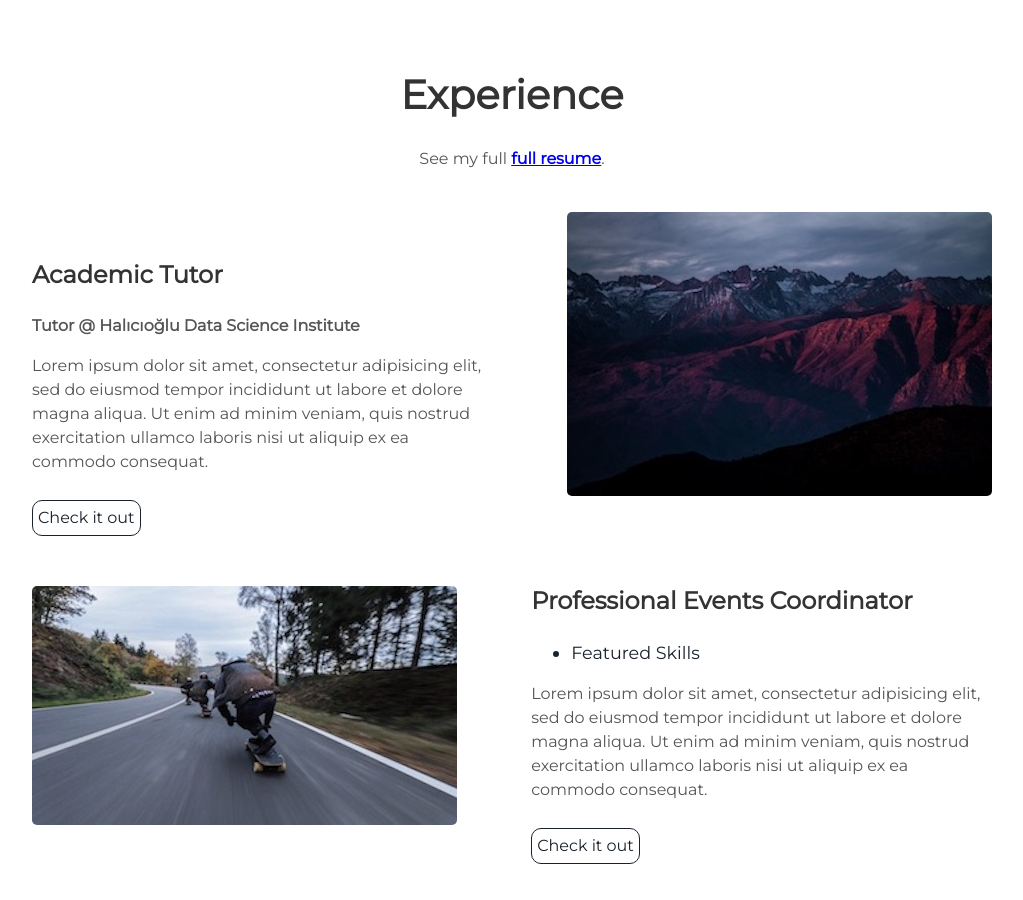
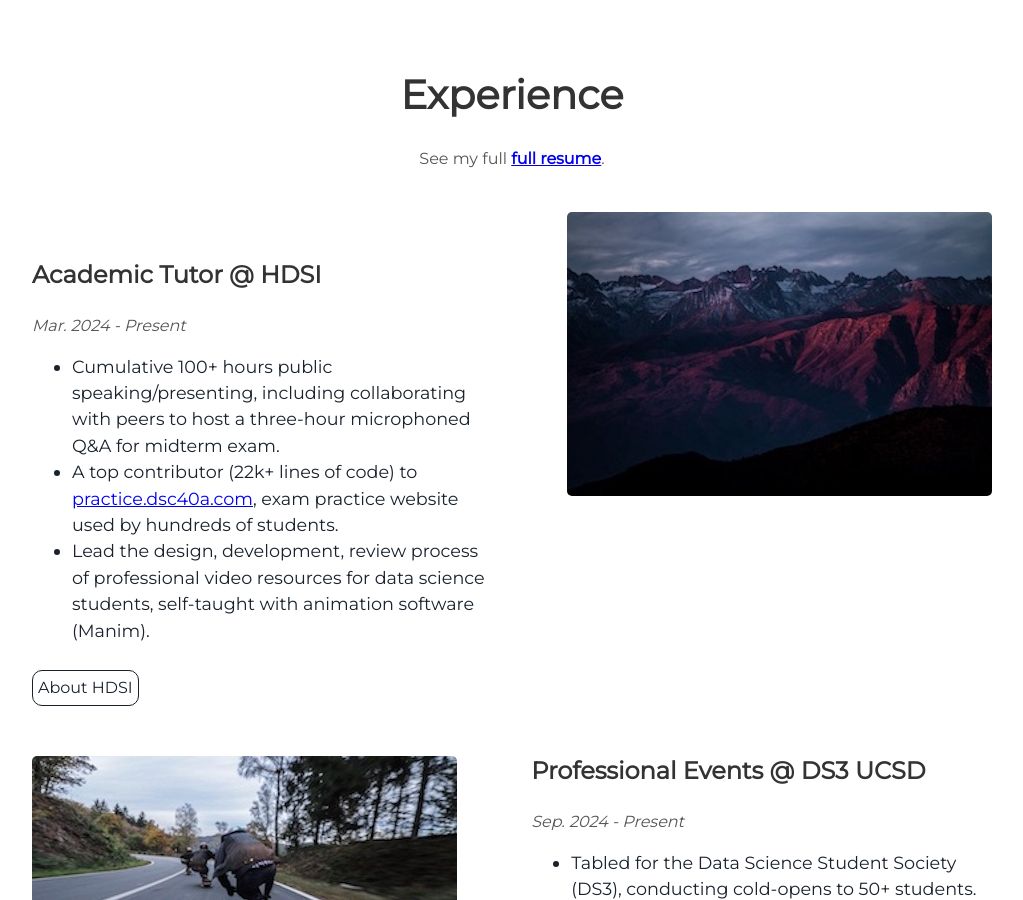
Before and after one commit to nickswetlin/nickswetlin, a Jekyll site: the page built from index.html, in a window 1280 px wide and 900 px high, scrolled down 1368 px. Shown: the whole window, without its empty margins (128-1151 px from the left). Built offline with Jekyll 4.4.1, drawn with Linux system fonts in a browser that asks for light colours; some of the changed text lies outside the part shown; grey boxes are pictures that could not be loaded.

Commit message:
add experience blurbs

```diff
--- a/_includes/experience.html
+++ b/_includes/experience.html
@@ -7,10 +7,14 @@
       <img alt="mountains" src="{{ '/assets/img/mountains.jpg' | prepend: site.baseurl }}" />
     </div>
     <div class="contents">
-      <h3> Academic Tutor</h3>
-      <b>Tutor @ Halıcıoğlu Data Science Institute </b>
-      <p>Lorem ipsum dolor sit amet, consectetur adipisicing elit, sed do eiusmod tempor incididunt ut labore et dolore magna aliqua. Ut enim ad minim veniam, quis nostrud exercitation ullamco laboris nisi ut aliquip ex ea commodo consequat.</p>
-      <a class="experience-link" href="#">Check it out</a>
+      <h3> Academic Tutor @ HDSI</h3>
+      <i> Mar. 2024 - Present</i>
+      <ul>
+        <li> Cumulative 100+ hours public speaking/presenting, including collaborating with peers to host a three-hour microphoned Q&A for midterm exam. </li>
+        <li> A top contributor (22k+ lines of code) to <a href="practice.dsc40a.com">practice.dsc40a.com</a>, exam practice website used by hundreds of students. </li>
+        <li> Lead the design, development, review process of professional video resources for data science students, self-taught with animation software (Manim). </li>
+      </ul>
+      <a class="experience-link" href="https://datascience.ucsd.edu/">About HDSI</a>
     </div>
   </div>
   <div class="user-experience">
@@ -18,11 +22,13 @@
       <img alt="mountains" src="{{ '/assets/img/skate.jpg' | prepend: site.baseurl }}" />
     </div>
     <div class="contents-right">
-      <h3> Professional Events Coordinator </h3>
+      <h3> Professional Events @ DS3 UCSD</h3>
+      <i> Sep. 2024 - Present</i>
       <ul>
-        <li> Featured Skills</li>
+        <li> Tabled for the Data Science Student Society (DS3), conducting cold-opens to 50+ students.</li>
+        <li> Coordinated logistics in Notion and Google Calendar for multiple industry-related workshops in team environment.</li>
+        <li> Selected as future Project Lead for DS3's Consulting Team, involving heart data preparation for Vektor Medical.</li>
       </ul>
-      <p>Lorem ipsum dolor sit amet, consectetur adipisicing elit, sed do eiusmod tempor incididunt ut labore et dolore magna aliqua. Ut enim ad minim veniam, quis nostrud exercitation ullamco laboris nisi ut aliquip ex ea commodo consequat.</p>
-      <a class="experience-link" href="#">Check it out</a>
+      <a class="experience-link" href="https://www.ds3ucsd.com/">About DS3</a>
     </div>
   </div>
--- a/_includes/projects.html
+++ b/_includes/projects.html
@@ -22,7 +22,7 @@
     <a class="project-link" href="{{ '/assets/docs/nnreport.pdf' | prepend: site.baseurl }}">See Report</a>
   </div>
 </div>
-
+<br>
 
 <div class="user-projects">
   <div class="images-left">
@@ -37,7 +37,7 @@
     </ul>
     <a class="project-link" href="https://nickswetlin.github.io/ipa-table/">See Website</a>
   </div>
-
+<br>
 
 <div class="user-projects">
   <div class="images-right">
@@ -51,7 +51,7 @@
     </ul>
     <a class="project-link" href="{{ '/assets/docs/chessreport.pdf' | prepend: site.baseurl }}">See Report</a>
   </div>
-
+<br>
 
 <div class="user-projects">
   <div class="images-left">
```
Also changed, not shown: other parts of _includes/projects.html (+1 -1 lines).
